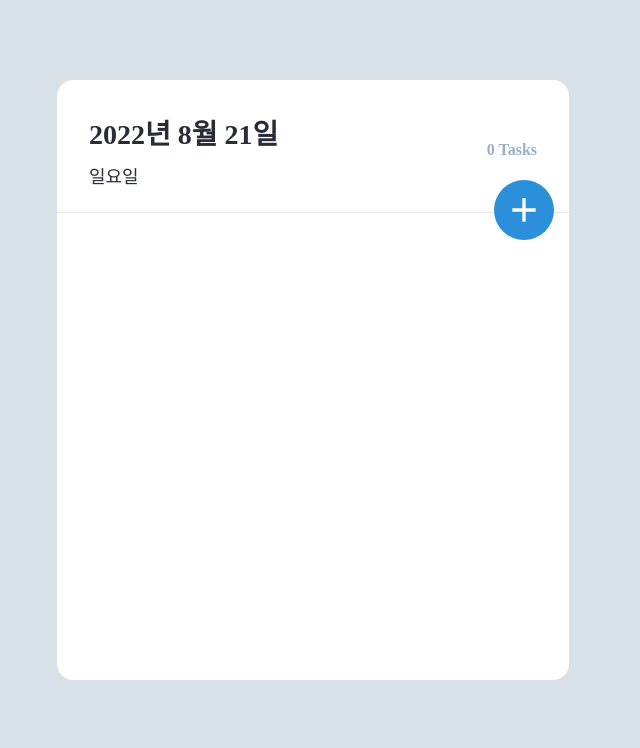
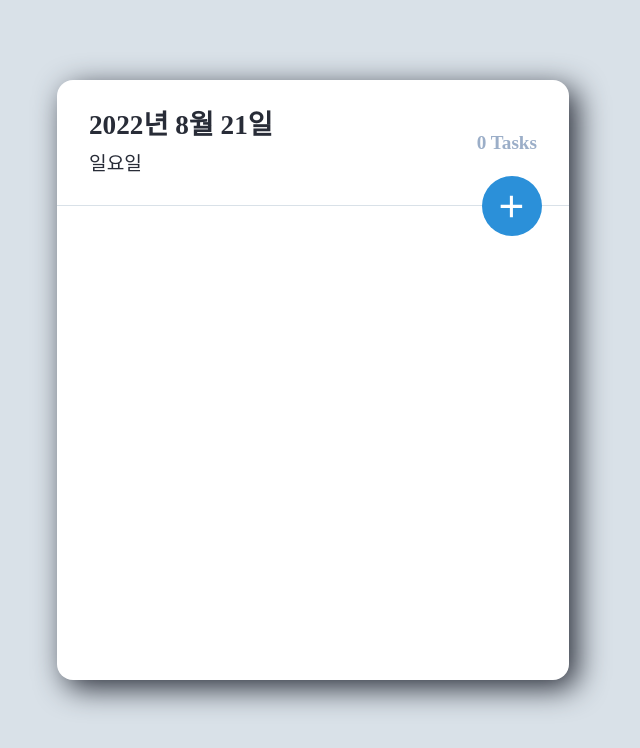
Before and after one commit to ohyoonah/Todo-List, a React (Create React App) app: page / in a window 1280 px wide. Shown: the top 748 px of the page, without its empty margins (327-967 px from the left). Built offline with nearby package versions, Linux system fonts and the light colour scheme.

Commit message:
style 수정

```diff
--- a/package.json
+++ b/package.json
@@ -13,6 +13,7 @@
     "react-scripts": "5.0.1",
     "sass": "^1.54.5",
     "styled-components": "^5.3.5",
+    "styled-reset": "^4.4.2",
     "web-vitals": "^2.1.0"
   },
   "scripts": {
--- a/src/App.js
+++ b/src/App.js
@@ -1,8 +1,8 @@
 import React from 'react';
 import TodoTemplate from './components/TodoTemplate';
-import { createGlobalStyle } from 'styled-components';
+import GlobalStyle from './style/GlobalStyle';
 
-function App() {
+const App = () => {
   return (
     <div className="App">
       <GlobalStyle />
@@ -11,19 +11,4 @@ function App() {
   );
 }
 
-const GlobalStyle = createGlobalStyle`
-  :root {
-    --black: #282c37;
-    --blue-gray: #9baec8;
-    --light-gray: #d9e1e8;
-    --blue: #2b90d9;
-    --red: #f1404b;
-    --light-red: #ff8787;
-    --yellow: #ffde00;
-  }
-  body {
-    background: var(--light-gray);
-  }
-`
-
 export default App;
--- a/src/components/TodoEdit.js
+++ b/src/components/TodoEdit.js
@@ -1,12 +1,11 @@
 import React, { useState, useEffect } from 'react';
 import styled from 'styled-components';
 
-const EditForm = styled.div`
-  form {
+const EditForm = styled.form`
   background: white;
-    border: 5px solid var(--light-gray);
-    width: 60%;
+  width: 70%;
   height: 50%;
+  border-radius: 16px;
   position: absolute;
   z-index: 1;
   top: 50%;
@@ -15,34 +14,60 @@ const EditForm = styled.div`
   display: flex;
   justify-content: center;
   align-items: center;
+  text-align: center;
+  color: var(--black);
+  box-shadow: 8px 8px 15px var(--black);
+
+  h2 {
+    border-radius: 16px 16px 0 0;
+    position: absolute;
+    top: 0;
+    font-size: 1.8rem;
+    font-weight: 700;
+    background-color: var(--blue-gray);
+    width: 100%;
+    height: 60px;
+    line-height: 60px;
   }
 
   input {
-    background: var(--light-gray);
     border: none;
     outline: none;
+    border-bottom: 5px solid var(--light-gray);
     width: 80%;
     height: 40px;
     font-size: 1.2rem;
-    padding-left: 10px;
+    padding-left: 1rem;
   }
 
-  .buttonBox {
+  div {
     position: absolute;
     bottom: 0;
     width: 100%;
+    height: 60px;
     display: flex;
-    .updateButton,
-    .closeButton {
+    .updateButton {
+      font-weight: 700;
+      border-radius: 0 0 0 16px;
       cursor: pointer;
-      background: var(--light-gray);
+      background: var(--blue-gray);
       border: none;
       flex: 1;
-      /* width: 50%; */
-      height: 40px;
       font-size: 1rem;
       &:hover {
+        background: var(--light-gray);
+      }
+    }
+    .closeButton {
+      font-weight: 700;
+      border-radius: 0 0 16px 0;
+      cursor: pointer;
       background: var(--blue-gray);
+      border: none;
+      flex: 1;
+      font-size: 1rem;
+      &:hover {
+        background: var(--light-gray);
       }
     }
   }
@@ -66,14 +91,13 @@ const TodoEdit = ({setIsEdit, newText, onUpdate}) => {
   }
 
   return (
-    <EditForm>
-      <form onSubmit={onSubmit}>
+    <EditForm onSubmit={onSubmit}>
+      <h2>할 일 수정</h2>
       <input value={inputValue} onChange={onChange} autoFocus/>
-        <div className='buttonBox'>
+      <div>
         <button className='updateButton' type='submit'>확인</button>
         <button className='closeButton' onClick={() => setIsEdit(prev => !prev)}>닫기</button>
       </div>
-      </form>
     </EditForm>
   )
 }
--- a/src/components/TodoHead.js
+++ b/src/components/TodoHead.js
@@ -1,5 +1,31 @@
 import React from 'react';
 import styled from 'styled-components';
+
+const TodoHeadBox = styled.div`
+  padding: 2rem;
+  border-bottom: 1px solid var(--light-gray);
+  display: flex;
+  align-items: center;
+  justify-content: space-between;
+
+  h1 {
+    font-size: 1.7rem;
+    font-weight: 600;
+    color: var(--black);
+  }
+
+  p {
+    font-size: 1.2rem;
+    margin-top: 15px;
+    color: var(--black);
+  }
+
+  .task {
+    color: var(--blue-gray);
+    font-size: 1.2rem;
+    font-weight: 600;
+  }
+`;
 
 const TodoHead = ({task}) => {
   const today = new Date();
@@ -16,35 +42,11 @@ const TodoHead = ({task}) => {
     <TodoHeadBox>
       <div>
         <h1>{dateString}</h1>
-        <div className='day'>{dayName}</div>
+        <p>{dayName}</p>
       </div>
-      <TasksBox>{task} Tasks</TasksBox>
+      <div className='task'>{task} Tasks</div>
     </TodoHeadBox>
   )
 }
 
-const TodoHeadBox = styled.div`
-  h1 {
-    margin: 0;
-    font-size: 28px;
-    color: var(--black);
-  }
-  .day {
-    margin-top: 10px;
-    color: var(--black);
-    font-size: 18px;
-  }
-  padding: 32px 32px 24px 32px;
-  border-bottom: 1px solid #e9ecef;
-  display: flex;
-  align-items: center;
-  justify-content: space-between;
-`;
-
-const TasksBox = styled.div`
-  color: var(--blue-gray);
-  font-size: 16px;
-  font-weight: bold;
-`;
-
 export default TodoHead;
--- a/src/components/TodoInsert.js
+++ b/src/components/TodoInsert.js
@@ -1,6 +1,63 @@
 import React, { useState, useCallback } from 'react';
 import styled, { css } from 'styled-components';
 import { MdAdd } from 'react-icons/md';
+
+const InsertForm = styled.form`
+  display: flex;
+`
+
+const InsertInput = styled.input`
+  background: var(--light-gray);
+  border: none;
+  outline: none;
+  color: white;
+  font-size: 1rem;
+  padding: 1rem;
+  width: 80%;
+  margin: 0 auto;
+  &::placeholder {
+    color: white;
+  }
+`
+
+const AddButton = styled.button`
+  background: var(--blue);
+  border: none;
+  outline: none;
+  border-radius: 50%;
+  width: 60px;
+  height: 60px;
+  color: white;
+  font-size: 2.3rem;
+  display: flex;
+  justify-content: center;
+  align-items: center;
+  position: absolute;
+  right: 1.7rem;
+  top: 6rem;
+  cursor: pointer;
+  transition: 0.125s all ease-in;
+
+  &:hover {
+    background: var(--blue-gray);
+  }
+
+  &:active{
+    background: var(--red);
+    transform: rotate(50deg);
+  }
+
+  ${props =>
+    props.visible &&
+    css`
+      background: var(--red);
+      transform: rotate(45deg);
+      &:hover {
+        background: var(--light-red);
+      }
+    `
+  }
+`
 
 const TodoInsert = ({onInsert}) => {
   const [visible, setVisible] = useState(false);
@@ -40,61 +97,4 @@ const TodoInsert = ({onInsert}) => {
   )
 }
 
-const InsertForm = styled.form`
-  display: flex;
-`
-
-const InsertInput = styled.input`
-  background: var(--light-gray);
-  outline: none;
-  color: white;
-  font-size: 18px;
-  border: none;
-  padding: 15px;
-  width: 80%;
-  margin: 0 auto;
-  &::placeholder {
-    color: white;
-  }
-`
-
-const AddButton = styled.button`
-  background: var(--blue);
-  border: none;
-  outline: none;
-  border-radius: 50%;
-  width: 60px;
-  height: 60px;
-  color: white;
-  font-size: 40px;
-  display: flex;
-  justify-content: center;
-  align-items: center;
-  position: absolute;
-  right: 15px;
-  top: 100px;
-  cursor: pointer;
-  transition: 0.125s all ease-in;
-
-  &:hover {
-    background: var(--blue-gray);
-  }
-
-  &:active{
-    background: var(--red);
-    transform: rotate(50deg);
-  }
-
-  ${props =>
-    props.visible &&
-    css`
-      background: var(--red);
-      transform: rotate(45deg);
-      &:hover {
-        background: var(--light-red);
-      }
-    `
-  }
-`
-
 export default TodoInsert;
--- a/src/components/TodoList.js
+++ b/src/components/TodoList.js
@@ -1,6 +1,13 @@
 import React from 'react';
 import styled from 'styled-components';
 import TodoItem from './TodoItem.js';
+
+const TodoListBox = styled.div`
+  overflow-y: auto;
+  height: 100vh;
+  margin-top: 3rem;
+  padding: 0 3rem;
+`
 
 const TodoList = ({onChangeSelectedTodo, todos, onToggle, onRemove, onImportant, setIsEdit}) => {
   return (
@@ -20,10 +27,4 @@ const TodoList = ({onChangeSelectedTodo, todos, onToggle, onRemove, onImportant,
   )
 }
 
-const TodoListBox = styled.div`
-  overflow-y: auto;
-  height: 100%;
-  margin-top: 10px;
-`
-
 export default TodoList;
--- a/src/components/TodoTemplate.js
+++ b/src/components/TodoTemplate.js
@@ -1,10 +1,32 @@
 import React, { useState, useRef } from 'react';
-import styled from 'styled-components';
+import styled, { css } from 'styled-components';
 import TodoHead from './TodoHead';
 import TodoInsert from './TodoInsert';
 import TodoList from './TodoList';
 import TodoEdit from './TodoEdit';
 import { useEffect } from 'react';
+
+const TodoTemplateBox = styled.div`
+  width: 512px;
+  height: 600px;
+  margin: 0 auto;
+  margin-top: 5rem;
+  border-radius: 16px;
+  overflow: hidden;
+  background: white;
+  position: relative;
+  box-shadow: 8px 8px 30px var(--black);
+`
+
+const TodoMainStyle = styled.div`
+  ${props =>
+    props.isEdit &&
+    css`
+      opacity: 0.2;
+      background-color : rgba(0,0,0,0.5);
+    `
+  }
+`
 
 const TodoTemplate = () => {
   const getLocalStorage = () => {
@@ -70,6 +92,7 @@ const TodoTemplate = () => {
 
   return (
     <TodoTemplateBox>
+      <TodoMainStyle isEdit={isEdit}>
         <TodoHead task={task}/>
         <TodoInsert onInsert={onInsert} />
         <TodoList
@@ -80,6 +103,7 @@ const TodoTemplate = () => {
           setIsEdit={setIsEdit}
           onChangeSelectedTodo={onChangeSelectedTodo}
         />
+      </TodoMainStyle>
       {isEdit &&
         <TodoEdit
           setIsEdit={setIsEdit}
@@ -91,16 +115,4 @@ const TodoTemplate = () => {
   )
 }
 
-const TodoTemplateBox = styled.div`
-  width: 512px;
-  height: 600px;
-  margin: 0 auto;
-  margin-top: 5rem;
-  border-radius: 16px;
-  overflow: hidden;
-  /* overflow-y: auto; */
-  background: white;
-  position: relative;
-`
-
 export default TodoTemplate;
--- /dev/null
+++ b/src/style/GlobalStyle.js
@@ -0,0 +1,26 @@
+import { createGlobalStyle } from 'styled-components';
+import reset from 'styled-reset'
+
+const GlobalStyle = createGlobalStyle`
+  ${reset}
+
+  :root {
+    --black: #282c37;
+    --blue-gray: #9baec8;
+    --light-gray: #d9e1e8;
+    --blue: #2b90d9;
+    --red: #f1404b;
+    --light-red: #ff8787;
+    --yellow: #ffde00;
+  }
+
+  * {
+    box-sizing: border-box;
+  }
+
+  body {
+    background: var(--light-gray);
+  }
+`
+
+export default GlobalStyle;
```
Also changed, not shown: src/components/TodoItem.js (+63 -70 lines), 1 other file (tests, documents, lock files or other folders). Lines whose indentation alone changed are shown as unchanged.
